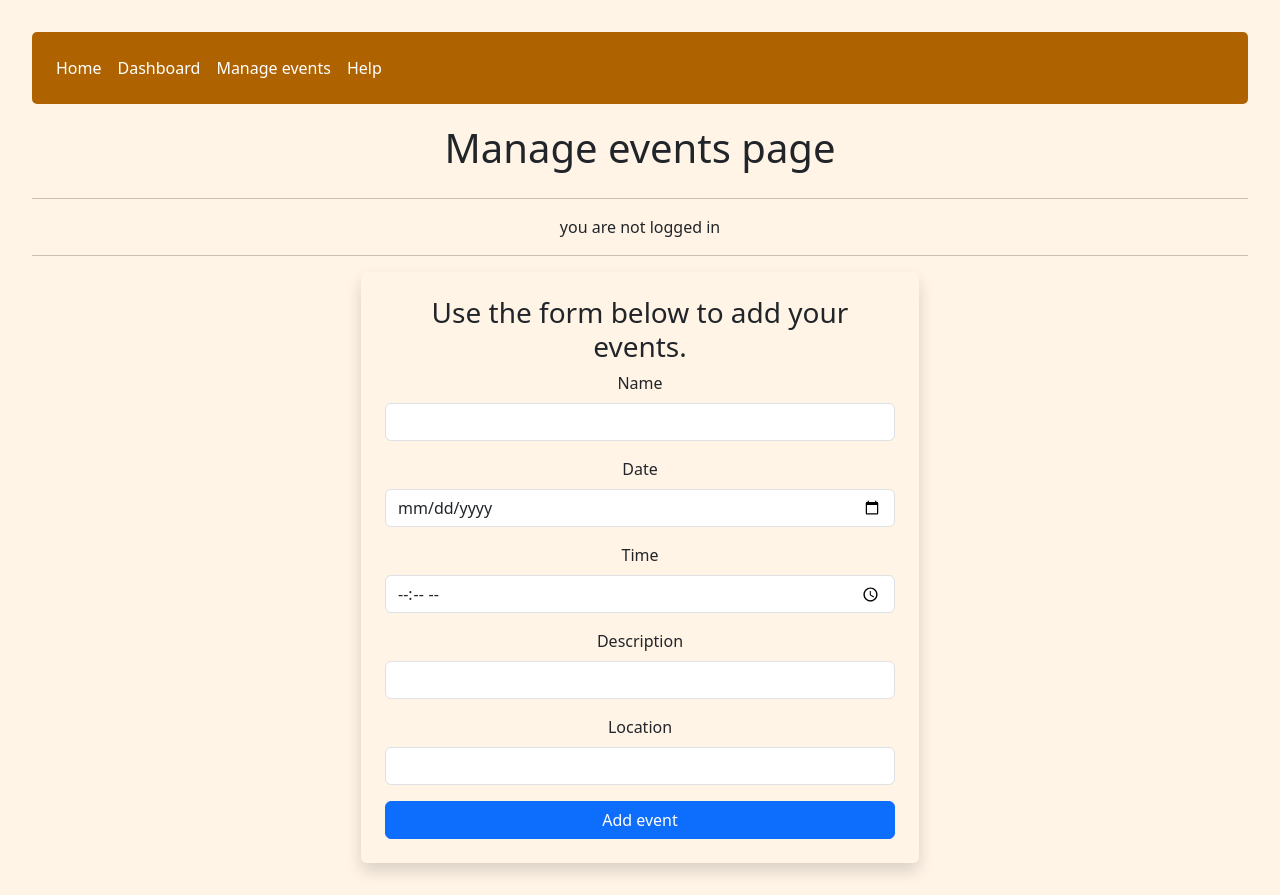
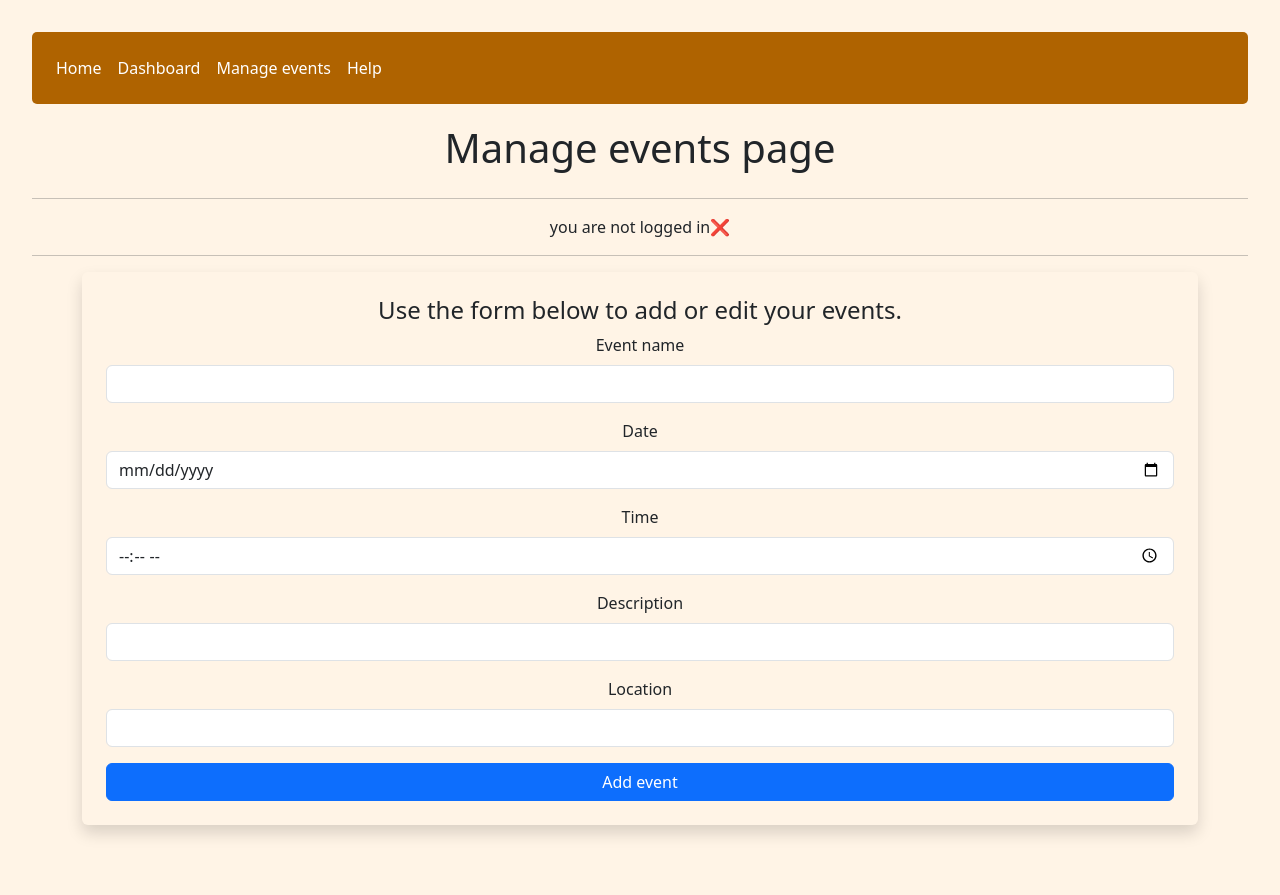
Before and after one commit to shahnawaz-shah/events-app, a React (Vite) app in the folder events-app/: page /manage-events in a window 1280 px wide. After the commit the page ends 857 px from the top, so only its background shows below. Built offline with nearby package versions, Linux system fonts and the light colour scheme.

Commit message:
manageEvents component complete

```diff
--- a/events-app/src/components/ManageEvents/ManageEvents.jsx
+++ b/events-app/src/components/ManageEvents/ManageEvents.jsx
@@ -1,5 +1,5 @@
 import NavBar from "../../routes/NavBar";
-import { useContext, useState } from "react";
+import { useContext, useState, useEffect } from "react";
 import { AuthContext } from "../../AuthContext";
 import { useFormik } from "formik";
 import Form from "react-bootstrap/Form";
@@ -8,6 +8,7 @@ import Container from "react-bootstrap/Container";
 import Row from "react-bootstrap/Row";
 import Col from "react-bootstrap/Col";
 import Card from 'react-bootstrap/Card';
+import Modal from 'react-bootstrap/Modal';
 
 const validate = (values) => {
   const errors = {};
@@ -49,6 +50,7 @@ const validate = (values) => {
 export default function ManageEvents() {
     const { loggedIn } = useContext(AuthContext);
     const [events, setEvents] = useState([]);
+    const [editingEventID, setEditingEventID] = useState(null);
 
     const formik = useFormik({
         initialValues: {
@@ -62,42 +64,68 @@ export default function ManageEvents() {
         onSubmit: (values) => {
         // submit handling code goes here
 
-        const newEvent = {
+        if (editingEventID) {
+            const updatedEvents = events.map(ev =>
+                ev.id === editingEventID ? { ...ev, ...values} : ev
+            );
+            setEvents(updatedEvents);
+            setEditingEventID(null);
+        } else {
+          const newEvent = {
             id: Date.now(),
             name: values.name,
             date: values.date,
             time: values.time,
             description: values.description,
             location: values.location,
-        }
+        };
 
         setEvents([...events, newEvent]);
         console.log("Submitting form values with", values);
+        };
 
         formik.resetForm();
 
         },
     });
 
+    useEffect(() => {
+        if (editingEventID) {
+            const eventToEdit = events.find(ev => ev.id === editingEventID);
+            if (eventToEdit) {
+                formik.setValues({
+                    name: eventToEdit.name,
+                    date: eventToEdit.date,
+                    time: eventToEdit.time,
+                    description: eventToEdit.description,
+                    location: eventToEdit.location,
+                })
+            }
+        }
+    }, [editingEventID, events]);
+
+    const handleDelete = (idToDelete) => {
+        setEvents(events.filter(ev => ev.id !== idToDelete));
+    };
 
     return (
         <div>
             <NavBar />
             <h1>Manage events page</h1><hr></hr>
             { loggedIn ? (
-                <p>you are logged in</p>
+                <p>you are logged in✅ </p>
             ) : (
-                <p>you are not logged in</p>
+                <p>you are not logged in❌</p>
             )}
             <hr></hr>
             <Container>
                 <Row>
                     <Col>
-                      <Form className="p-4 shadow rounded w-50 mx-auto" onSubmit={formik.handleSubmit}>
-                        <h3>Use the form below to add your events.</h3>
+                      <Form className="p-4 shadow rounded w-100 mx-auto" onSubmit={formik.handleSubmit}>
+                        <h4>Use the form below to add or edit your events.</h4>
                         {/*name*/}
                         <Form.Group className="mb-3">
-                            <Form.Label>Name</Form.Label>
+                            <Form.Label>Event name</Form.Label>
                             <Form.Control
                                 type="text"
                                 name="name"
@@ -176,7 +204,7 @@ export default function ManageEvents() {
                             </Form.Control.Feedback>
                         </Form.Group>
                         <Button type="submit" className="w-100">
-                        Add event
+                          {editingEventID ? "Save changes" : "Add event"}
                          </Button>
                       </Form>
                     </Col>
@@ -184,12 +212,14 @@ export default function ManageEvents() {
                 <Row>
                     <Col>
                       {events.map(event => (
-                       <Card>
+                       <Card className="p-4 shadow rounded w-100 mx-auto">
                         <Card.Body>
                             <Card.Title>{event.name}</Card.Title>
                             <Card.Text >{event.date} at {event.time}</Card.Text>
                             <Card.Text>{event.description}</Card.Text>
                             <Card.Text>{event.location}</Card.Text>
+                            <Button variant="primary" style={{margin: 10}} onClick={() => setEditingEventID(event.id)}>Edit event</Button>
+                            <Button variant="danger" onClick={() => handleDelete(event.id)}>Delete event</Button>
                         </Card.Body>
                       </Card>
                       ))}
```
